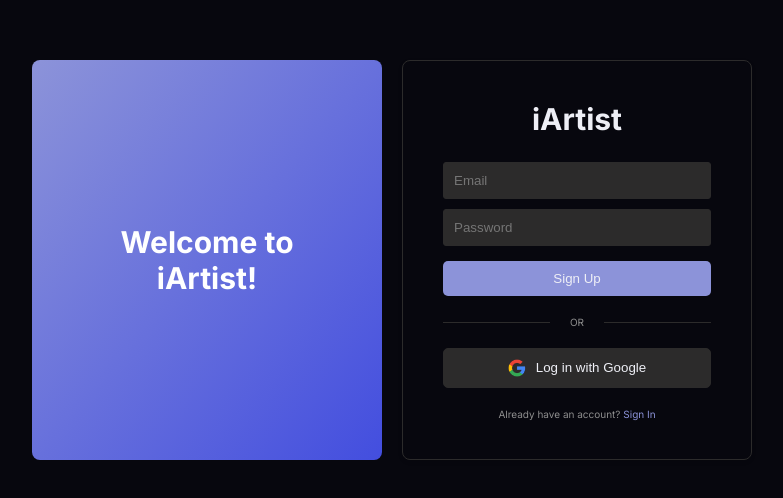
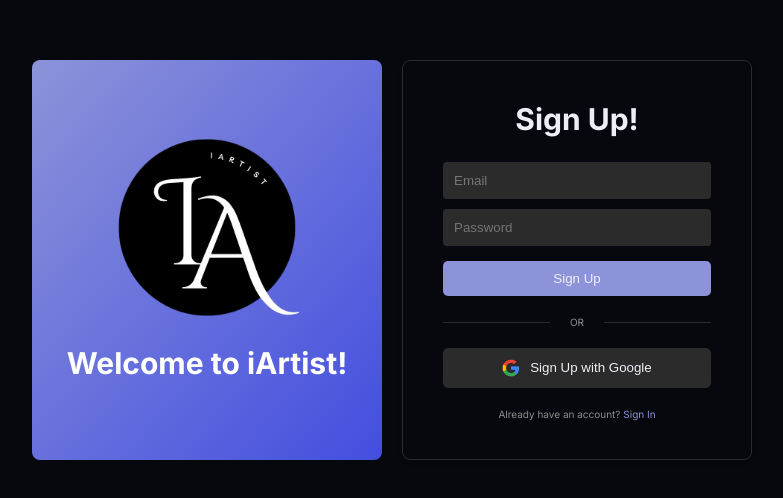
Before and after one commit to schrodinger41/iArtist, a React (Vite) app: page /register in a window 1280 px wide. Shown: the part 140-638 px from the top of the page, without its empty margins (248-1031 px from the left). Built offline with nearby package versions, Linux system fonts and the light colour scheme.

Commit message:
animated bg

```diff
--- a/src/pages/loginPage/LoginPage.jsx
+++ b/src/pages/loginPage/LoginPage.jsx
@@ -7,6 +7,7 @@
 } from "firebase/auth";
 import GoogleLogo from "../../images/googlelogo.png";
 import "./loginPage.css";
+import Icon from "../../images/icon.png";
 
 const LoginPage = () => {
   const [email, setEmail] = useState("");
@@ -27,10 +28,11 @@
   return (
     <div className="register-page">
       <div className="info-container">
+        <img src={Icon} alt="Logo" className="info-logo" />
         <h1 className="info-text">Welcome Back to iArtist!</h1>
       </div>
       <div className="login-form-container">
-        <h1 className="app-logo">iArtist</h1>
+        <h1 className="app-logo">Sign In!</h1>
         <form>
           <input
             type="email"
@@ -43,7 +45,7 @@
             onChange={(e) => setPassword(e.target.value)}
           />
           <button type="button" onClick={signIn}>
-            Sign Up
+            Sign In
           </button>
 
           <p className="or-text">OR</p>
@@ -53,7 +55,7 @@
             onClick={signInWithGoogle}
           >
             <img src={GoogleLogo} alt="Google logo" />
-            Log in with Google
+            Sign In with Google
           </button>
         </form>
         <div className="signup-text">
--- a/src/pages/loginPage/loginPage.css
+++ b/src/pages/loginPage/loginPage.css
@@ -27,6 +27,18 @@
   background-size: cover;
   color: white;
   margin-right: 20px;
+  text-align: center; /* Center text */
+  display: flex;
+  flex-direction: column;
+  align-items: center; /* Center children horizontally */
+  justify-content: center; /* Center children vertically */
+  padding: 20px; /* Adjust padding as needed */
+}
+
+.info-logo {
+  width: 60%; /* Adjust size */
+  height: auto; /* Maintain aspect ratio */
+  margin-bottom: 20px; /* Space between logo and text */
 }
 
 .info-text {
--- a/src/pages/registerPage/RegisterPage.jsx
+++ b/src/pages/registerPage/RegisterPage.jsx
@@ -7,6 +7,7 @@
 } from "firebase/auth";
 import GoogleLogo from "../../images/googlelogo.png";
 import "./registerPage.css";
+import Icon from "../../images/icon.png";
 
 const RegisterPage = () => {
   const [email, setEmail] = useState("");
@@ -27,10 +28,11 @@
   return (
     <div className="register-page">
       <div className="info-container">
+        <img src={Icon} alt="Logo" className="info-logo" />
         <h1 className="info-text">Welcome to iArtist!</h1>
       </div>
       <div className="login-form-container">
-        <h1 className="app-logo">iArtist</h1>
+        <h1 className="app-logo">Sign Up!</h1>
         <form>
           <input
             type="email"
@@ -53,7 +55,7 @@
             onClick={signInWithGoogle}
           >
             <img src={GoogleLogo} alt="Google logo" />
-            Log in with Google
+            Sign Up with Google
           </button>
         </form>
         <div className="signup-text">
--- a/src/pages/registerPage/registerPage.css
+++ b/src/pages/registerPage/registerPage.css
@@ -27,6 +27,22 @@
   background-size: cover;
   color: white;
   margin-right: 20px;
+  text-align: center; /* Center text */
+  display: flex;
+  flex-direction: column;
+  align-items: center; /* Center children horizontally */
+  justify-content: center; /* Center children vertically */
+  padding: 20px; /* Adjust padding as needed */
+}
+
+.info-logo {
+  width: 60%; /* Adjust size */
+  height: auto; /* Maintain aspect ratio */
+  margin-bottom: 20px; /* Space between logo and text */
+}
+
+.info-text {
+  font-size: var(--h1-font-size);
 }
 
 .info-text {
```
